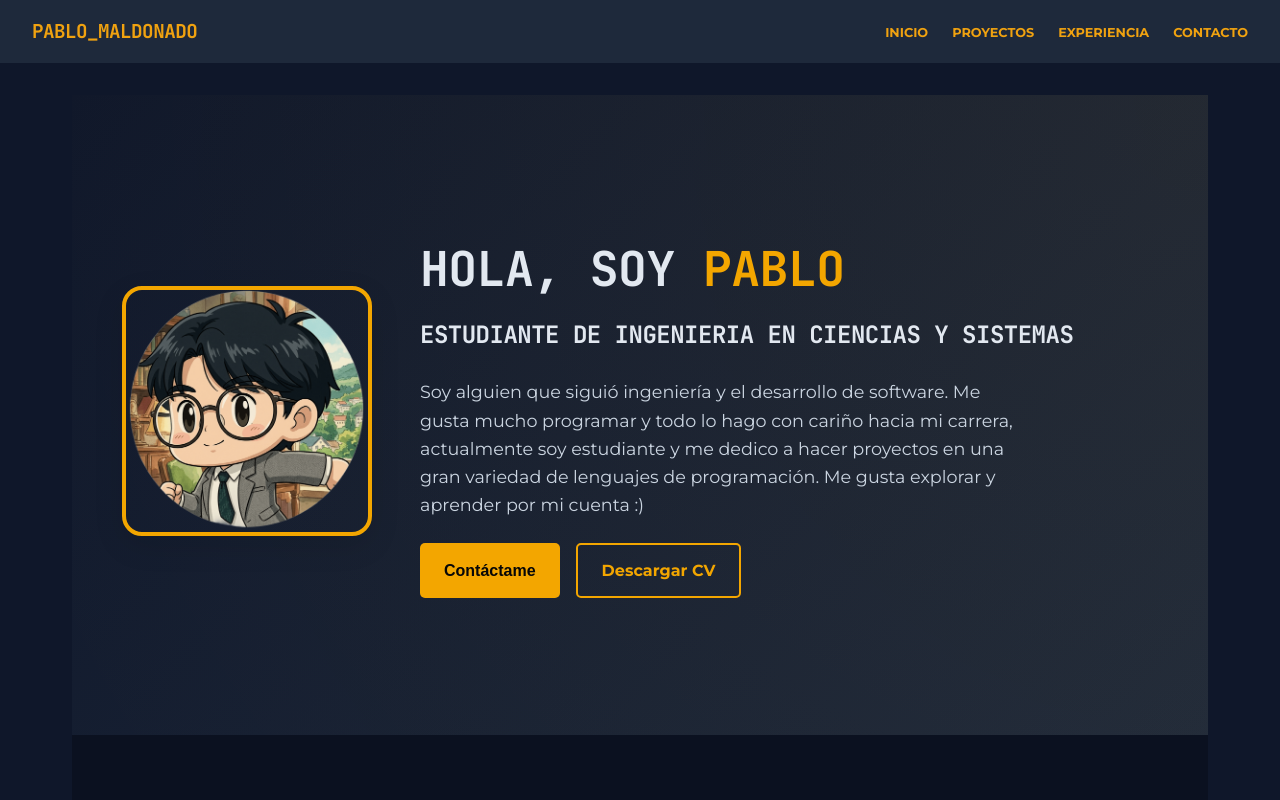
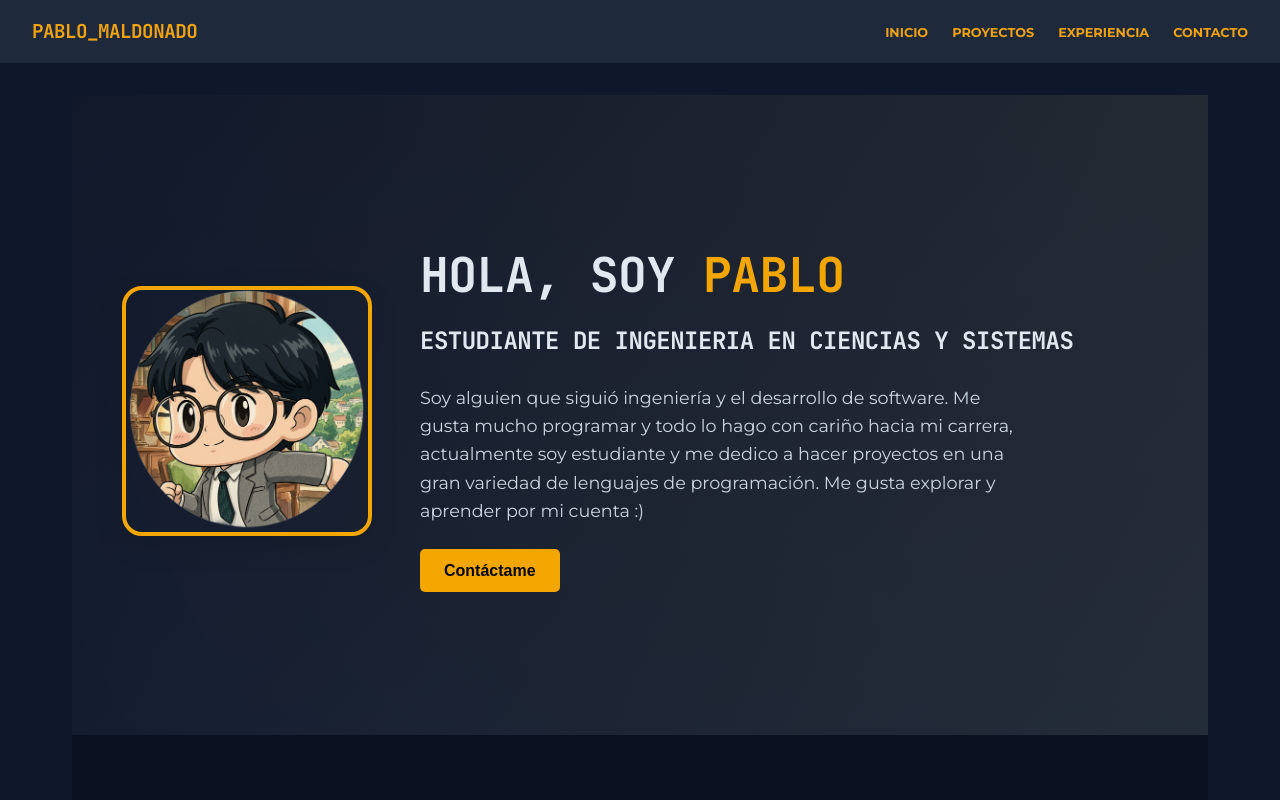
Before and after one commit to pablo-mald03/my-cv, a SvelteKit app: page / in a window 1280 px wide. Shown: the top 800 px of the page. Built offline with nearby package versions, Linux system fonts and the light colour scheme.

Commit message:
Se ha corregido el error del link del boton de cv

```diff
--- a/src/routes/+page.svelte
+++ b/src/routes/+page.svelte
@@ -109,7 +109,7 @@
 				</p>
 				<div class="cta-buttons">
 					<button class="btn-primary" onclick={toggleModal}>Contáctame</button>
-					<a href="/cv-pablo.pdf" download class="btn-secondary">Descargar CV</a>
+					<!-- <a href="/cv-pablo.pdf" download class="btn-secondary">Descargar CV</a> -->
 				</div>
 			</div>
 		</div>
```
